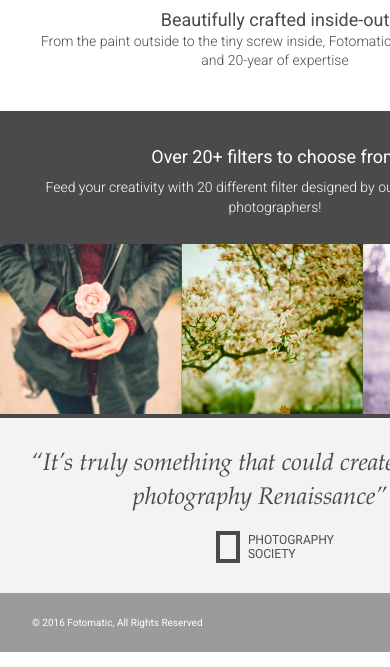
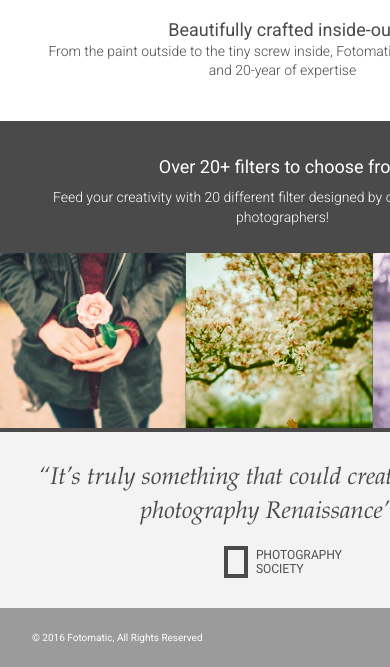
Before and after one commit to ConnorRSJ/fotomatic.github.io, a plain HTML site: page index.html in a window 390 px wide. Shown: the part 1205-1872 px from the top of the page. Drawn offline with Linux system fonts and the light colour scheme; a web font is replaced by a local one.

Commit message:
Update style.css

```diff
--- a/resources/css/style.css
+++ b/resources/css/style.css
@@ -195,7 +195,7 @@ header .mobile {
     align-items: center;
     justify-content: center;
     height: 28rem;
-    min-width: 550px;
+    min-width: 565px;
   }
 
   #sign-up-cta {
@@ -223,19 +223,19 @@ header .mobile {
   }
 
   #features-section {
-    min-width: 550px;
+    min-width: 565px;
   }
 
   #filters-section {
-    min-width: 550px;
+    min-width: 565px;
   }
 
   #quotes-section {
-    min-width: 550px;
+    min-width: 565px;
   }
 
   footer {
-    min-width: 550px;
+    min-width: 565px;
   }
 }
 
```
